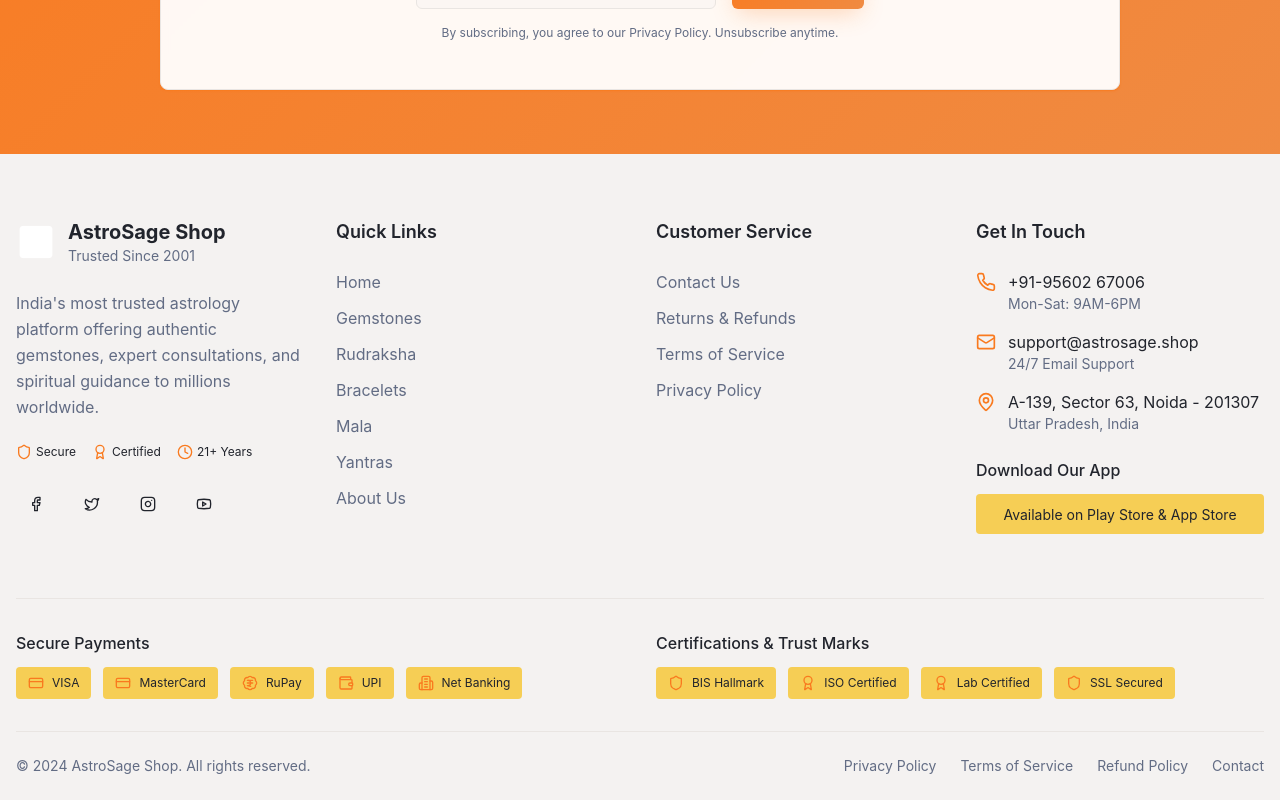
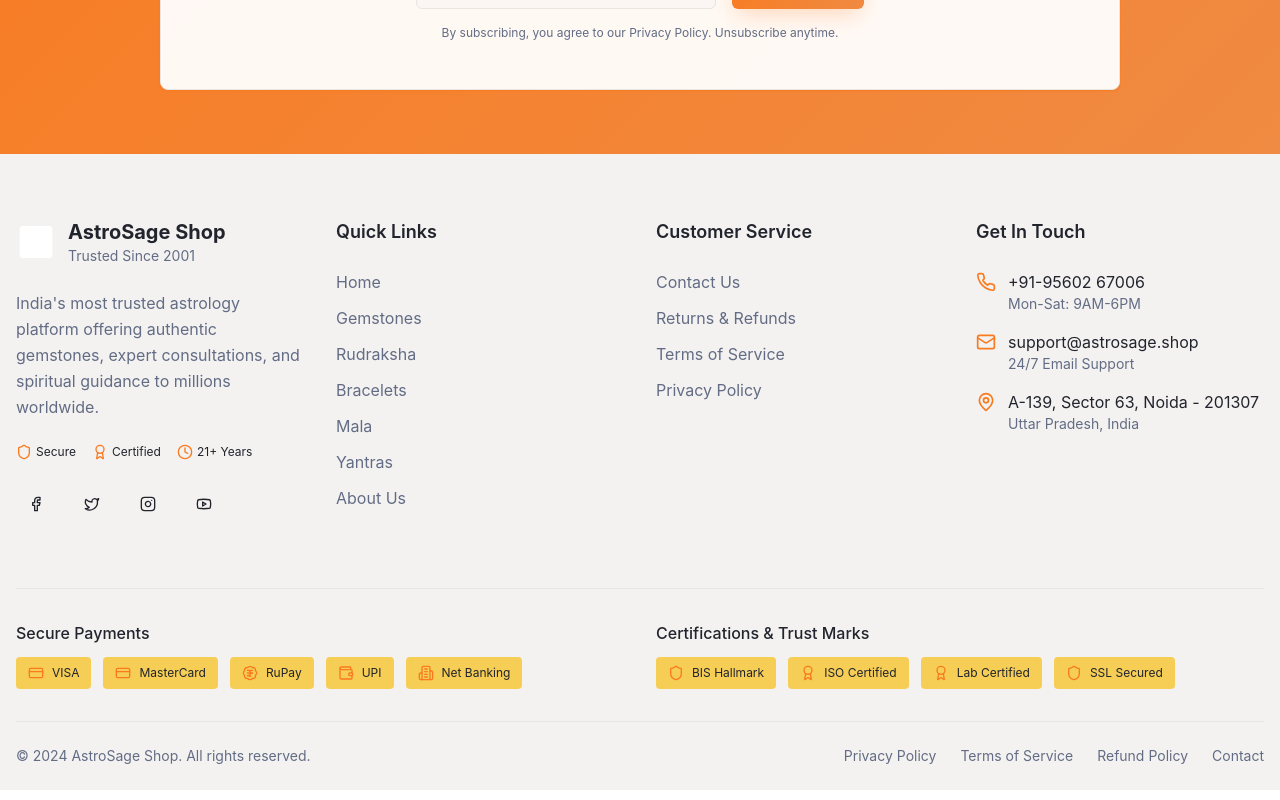
Before and after one commit to shambhu-cell/astro-cosmic-emporium, a React (Vite) app: page / in a window 1280 px wide. Shown: the part 8203-9003 px from the top of the page. Built offline with nearby package versions, Linux system fonts and the light colour scheme; the HTML template or start-up script is replaced by a standard one.

Commit message:
Remove app download section

```diff
--- a/src/components/Footer.tsx
+++ b/src/components/Footer.tsx
@@ -126,16 +126,6 @@ const Footer = () => {
                   </div>
                 </div>
               </div>
-
-              {/* Download App */}
-              <div className="mt-6">
-                <h5 className="font-medium mb-3">Download Our App</h5>
-                <div className="flex flex-col space-y-2">
-                  <div className="bg-accent rounded px-3 py-2 text-center">
-                    <span className="text-sm">Available on Play Store & App Store</span>
-                  </div>
-                </div>
-              </div>
             </div>
           </div>
         </div>
```
